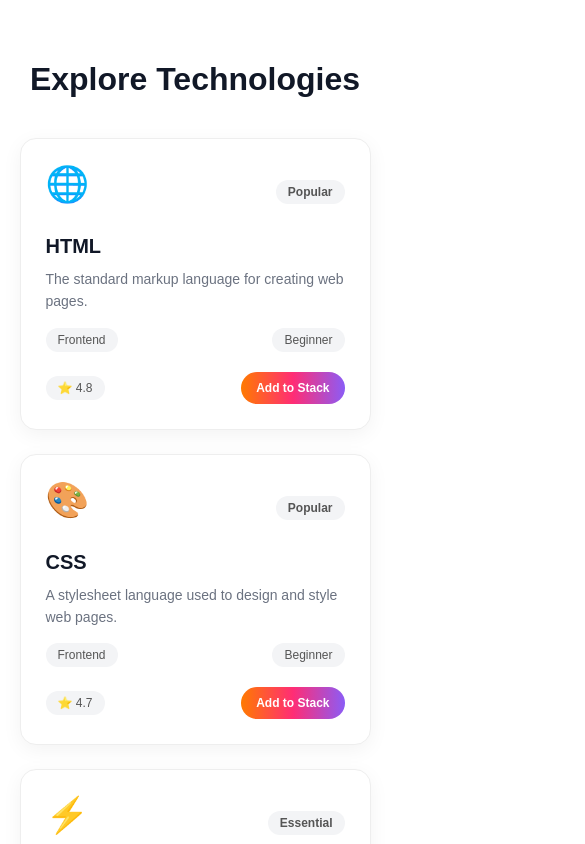
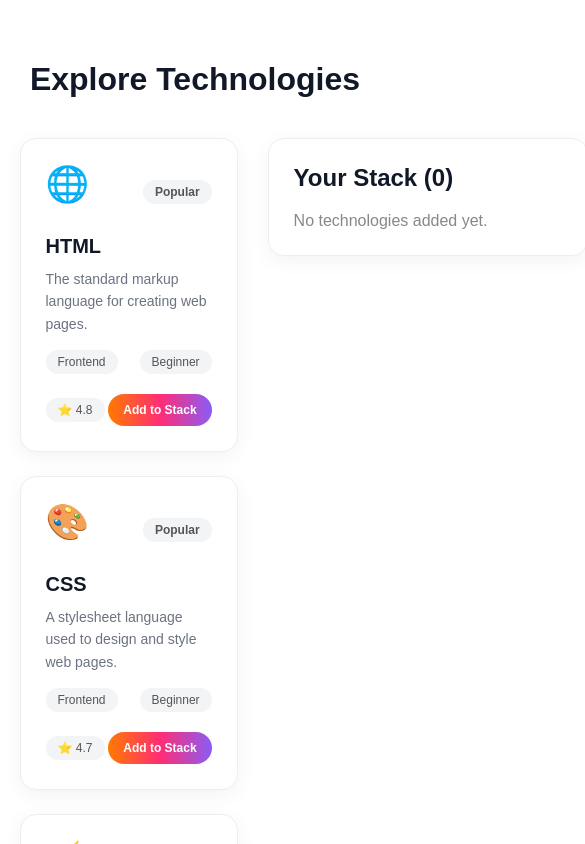
Before and after one commit to saniaMalik2005/PHASS05, a React (Vite) app: page / in a window 390 px wide. Shown: the part 800-1644 px from the top of the page, 585 px wide, since content can reach past the window. Built offline with nearby package versions, Linux system fonts and the light colour scheme.

Commit message:
stack sidebar

```diff
--- a/src/index.css
+++ b/src/index.css
@@ -560,3 +560,28 @@ body {
     font-size: 11px;
   }
 }
+
+@media (max-width: 900px) {
+  .tech-layout {
+    grid-template-columns: 1fr;
+  }
+
+  .your-stack {
+    position: static;
+  }
+}
+
+/* Technology layout */
+
+.tech-layout {
+  display: grid;
+  grid-template-columns: 1fr 320px;
+  gap: 30px;
+  align-items: start;
+}
+
+.your-stack {
+  margin-top: 0;
+  position: sticky;
+  top: 90px;
+}
```
